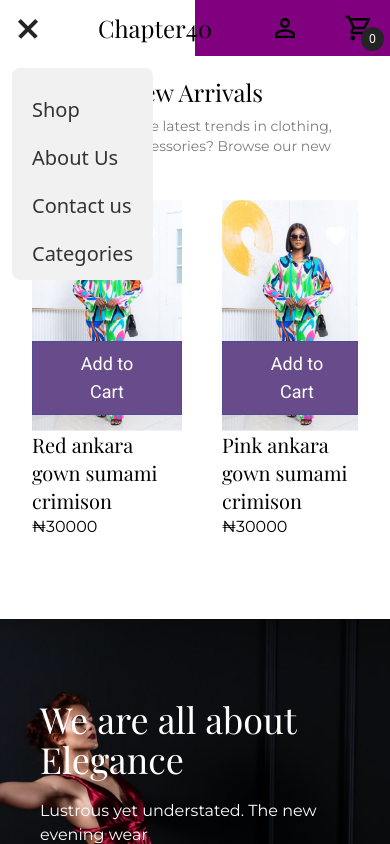
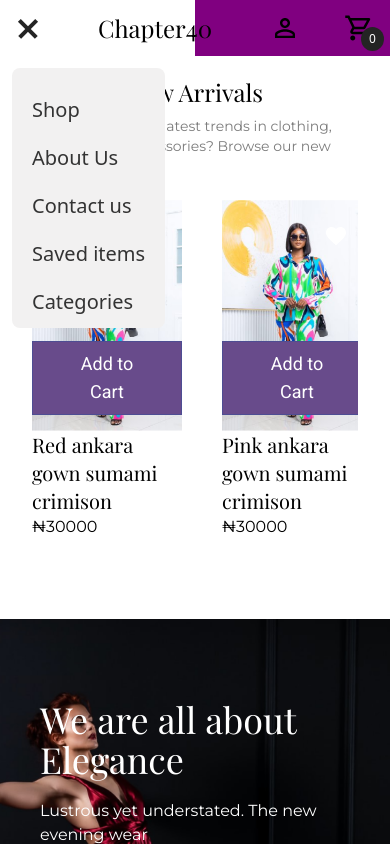
Before and after one commit to Temi-Dire/chapter40-website, a React (Vite) app: page / in a window 390 px wide. Both pictures are taken after a click on the element 28 px from the left and 28 px from the top of the page. Shown: the top 844 px of the page. Built offline with nearby package versions, Linux system fonts and the light colour scheme.

Commit message:
Added the wishlist path to the navbar of mobile

```diff
--- a/src/components/Navbar.tsx
+++ b/src/components/Navbar.tsx
@@ -131,6 +131,7 @@ const Navbar = () => {
                 <m.li
                   className="cursor-pointer mb-1 py-2 px-5"
                   whileHover={{ backgroundColor: "#ccc", color: "white" }}
+                  onClick={()=> navigate('/shop')}
                 >
                   Shop
                 </m.li>
@@ -146,6 +147,13 @@ const Navbar = () => {
                   whileHover={{ backgroundColor: "#ccc", color: "white" }}
                 >
                   Contact us
+                </m.li>
+                <m.li
+                  className="cursor-pointer mb-1 py-2 px-5"
+                  whileHover={{ backgroundColor: "#ccc", color: "white" }}
+                  onClick={() => navigate("/wishlist")}
+                >
+                  Saved items
                 </m.li>
                 <m.li
                   className="cursor-pointer mb-1 py-2 px-5"
```
